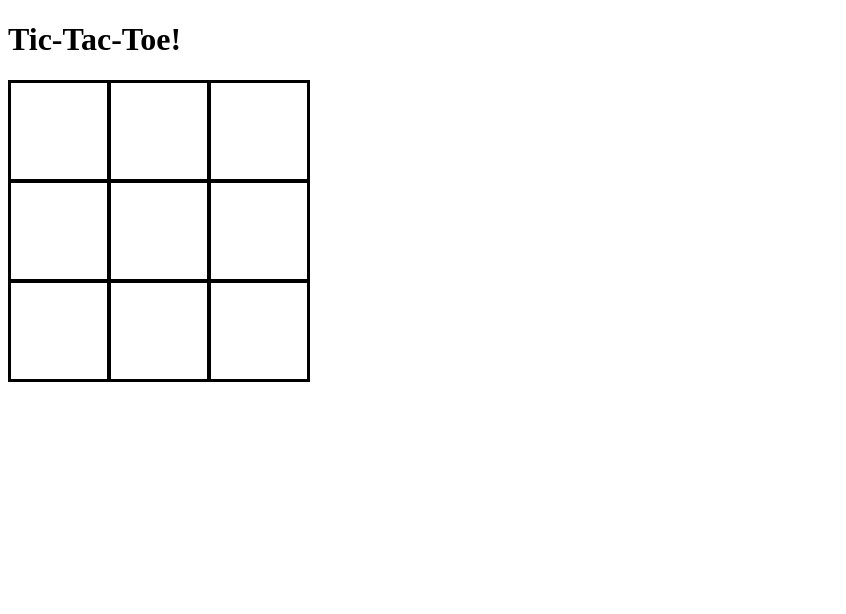
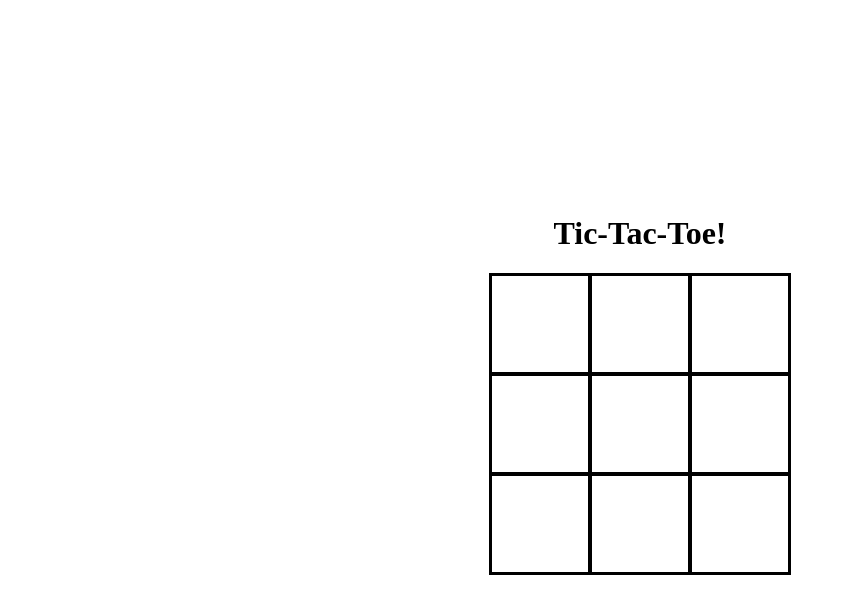
Before and after one commit to Mohamad-Rida-Chouman/tic-tac-toe, a plain HTML site: page index.html in a window 1280 px wide. Shown: the whole page, without its empty margins (0-846 px from the left). Drawn offline with Linux system fonts and the light colour scheme.

Commit message:
justified alignment to center

```diff
--- a/styles/styles.css
+++ b/styles/styles.css
@@ -1,3 +1,13 @@
+body{
+    margin: 0;
+    padding: 0;
+    display: flex;
+    flex-direction: column;
+    justify-content: center;
+    align-items: center;
+    height: 100vh;
+}
+
 /* Styling the game board */
 
 #gameBoard{
@@ -15,7 +25,12 @@
     background-color: white;
     border: solid 2px black;
     box-sizing: border-box;
+    display: flex;
+    justify-content: center;
+    align-items: center;
 }
+
+/* Styling the marks */
 
 .circle{
     height: 90px;
```
